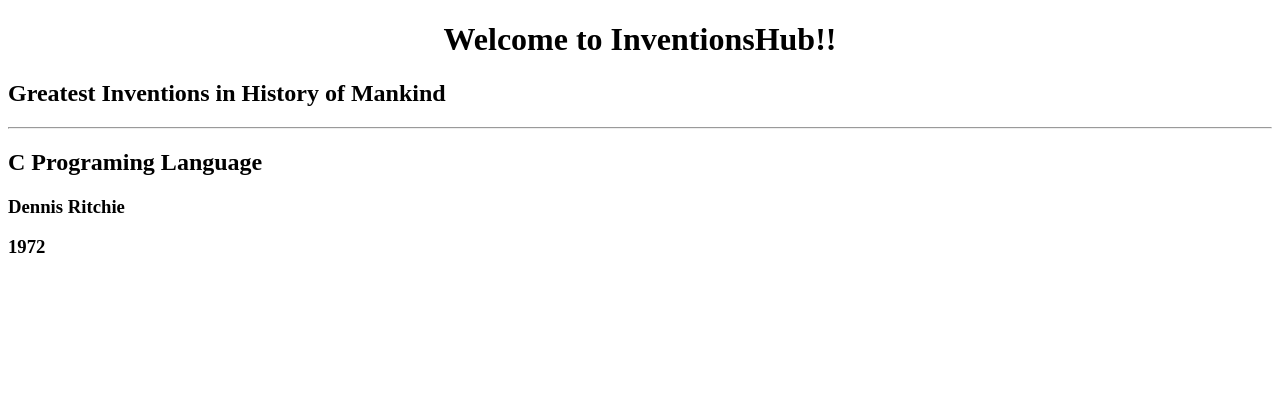
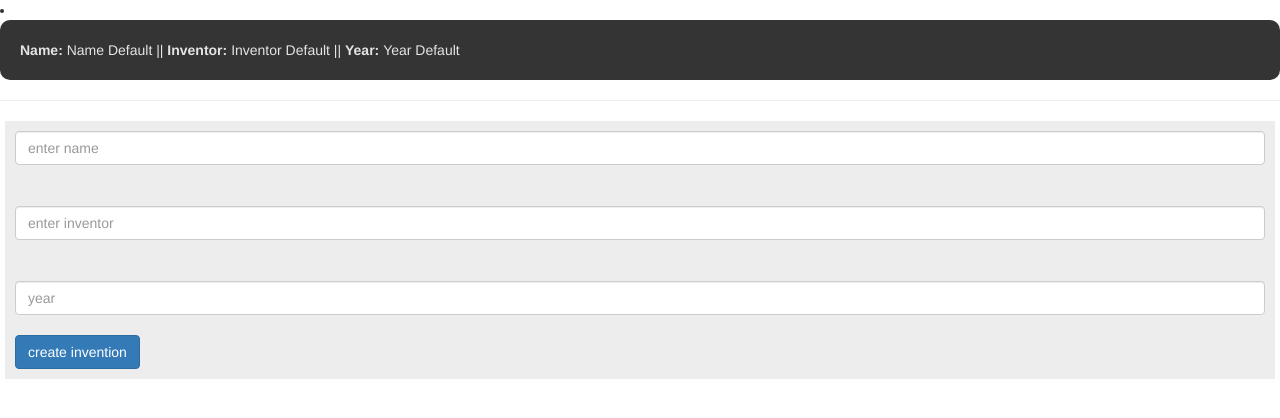
Before and after one commit to Burris19/InventionsHub-Angular-4, an Angular app: page / in a window 1280 px wide. Shown: the top 418 px of the page. Built offline with nearby package versions, Linux system fonts and the light colour scheme.

Commit message:
[add] How to add css , bootstrap styles to your Angular 4 learn about making your angular 4 app beautiful with css , bootstrap styles

```diff
--- a/package.json
+++ b/package.json
@@ -21,7 +21,9 @@
     "@angular/platform-browser": "^4.2.4",
     "@angular/platform-browser-dynamic": "^4.2.4",
     "@angular/router": "^4.2.4",
+    "bootstrap": "^3.3.7",
     "core-js": "^2.4.1",
+    "ngx-bootstrap": "^1.9.3",
     "rxjs": "^5.4.2",
     "zone.js": "^0.8.14"
   },
--- a/src/app/app.module.ts
+++ b/src/app/app.module.ts
@@ -14,6 +14,6 @@ import { InventionsComponent } from './inventions/inventions.component';
     FormsModule
   ],
   providers: [],
-  bootstrap: [AppComponent]
+  bootstrap: [AppComponent, InventionsComponent]
 })
 export class AppModule { }
--- a/src/app/inventions/inventions.component.css
+++ b/src/app/inventions/inventions.component.css
@@ -0,0 +1,13 @@
+.invention {
+    padding: 20px;
+    background: #343434;
+    color: #e4e4e4;
+    border-radius: 10px;
+    margin-bottom: 5px;
+}
+
+.invention-creator {
+    background: #ededed;
+    padding: 10px;
+    margin: 5px;
+}
--- a/src/app/inventions/inventions.component.html
+++ b/src/app/inventions/inventions.component.html
@@ -1,25 +1,23 @@
 <li *ngFor="let i of inventions">
+    <div class="invention">
         <span> <b> Name: </b>  {{ i.name }}  || </span>
         <span>  <b> Inventor: </b>  {{ i.inventor }}  || </span>
         <span>  <b> Year: </b> {{ i.year }}  </span>
+    </div>
 </li>
-
 <hr>
-
-
-<label> {{ nameModel }} </label>
+<div class="invention-creator">
     <div>
-    <input [(ngModel)]="nameModel" placeholder="enter name">
+        <input [(ngModel)]="nameModel" placeholder="enter name" class="form-control">
     </div>
-<label> {{ inventorModel }} </label>
+    <hr>
     <div>
-    <input type="text" [(ngModel)]="inventorModel" placeholder="enter inventor ">
+        <input type="text" [(ngModel)]="inventorModel" placeholder="enter inventor " class="form-control">
     </div>
-<label> {{ yearModel }} </label>
+    <hr>
     <div>
-    <input [(ngModel)]="yearModel" placeholder="year">
+        <input [(ngModel)]="yearModel" placeholder="year" class="form-control">
     </div>
-
     <br>
-
-<button class="btn" (click)="createInvention()"> create invention </button>
+    <button class="btn btn-primary" (click)="createInvention()"> create invention </button>
+</div>
--- a/src/app/inventions/inventions.component.ts
+++ b/src/app/inventions/inventions.component.ts
@@ -7,7 +7,7 @@ export class Invention {
 }
 
 @Component({
-    selector: 'app-inventions',
+    selector: 'app-root',
     templateUrl: './inventions.component.html',
     styleUrls: ['./inventions.component.css']
 })
```
Also changed, not shown: .angular-cli.json, 1 other file (tests, documents, lock files or other folders). Lines whose indentation alone changed are shown as unchanged.
